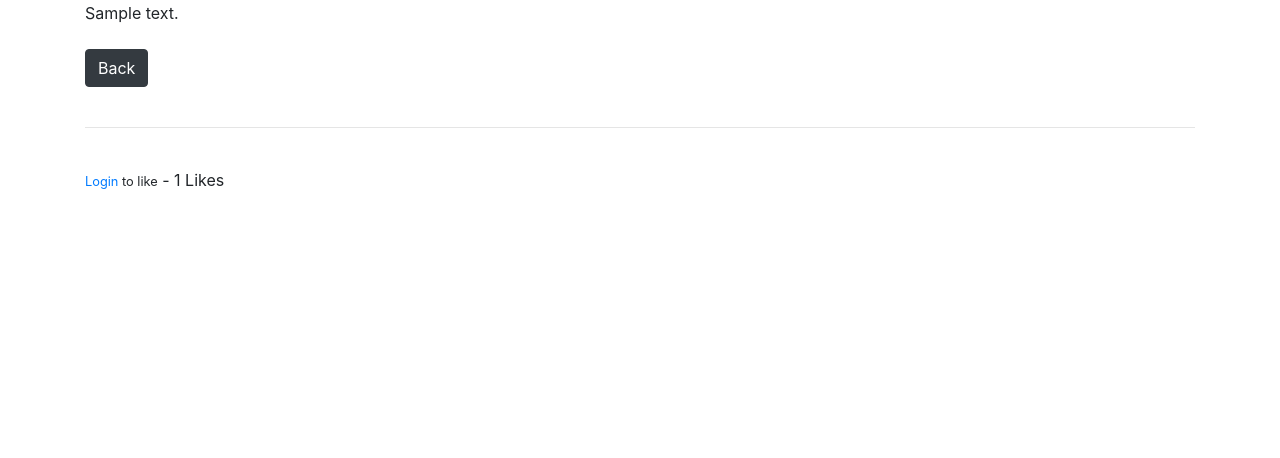
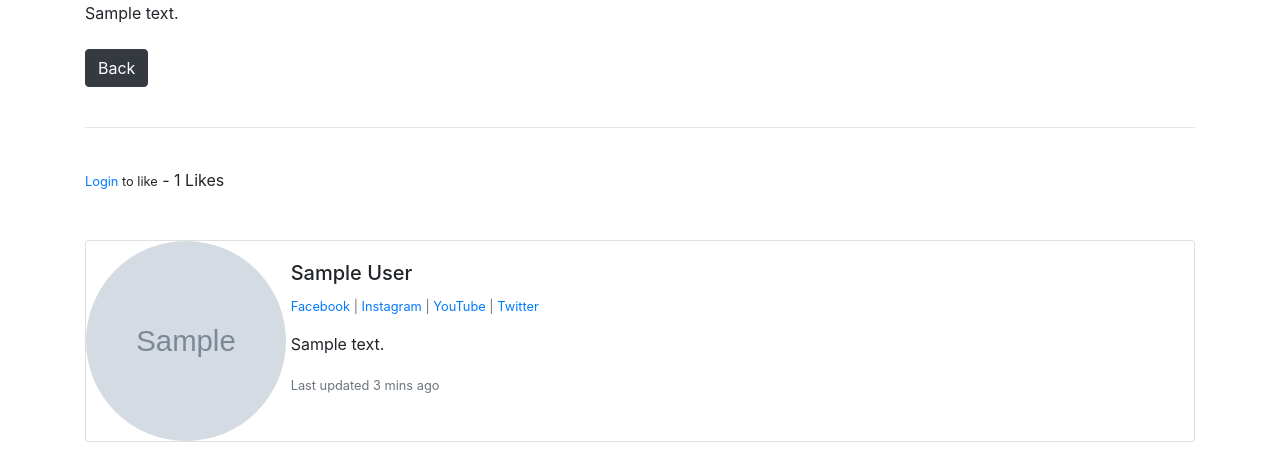
Before and after one commit to Archie9010/Blog, a Django app: page /article/1 in a window 1280 px wide. Shown: the part 516-974 px from the top of the page. Before the commit the page ends 705 px from the top, so only its background shows below. Run offline with Django 3.2, Linux system fonts and the light colour scheme; tables that the repository leaves empty hold one stand-in row (values such as "Sample post"); grey boxes marked "Sample" are stand-in pictures; some libraries are stand-ins or nearby versions.

Commit message:
Add social media media links to profile picture container

```diff
--- a/blog/models.py
+++ b/blog/models.py
@@ -19,9 +19,15 @@ class Category(models.Model):
 class Profile(models.Model):
     user = models.OneToOneField(User, null=True, on_delete=models.CASCADE)
     bio = models.TextField()
+    profile_pic = models.ImageField(null=True, blank=True,)
+    facebook_url = models.CharField(max_length=250, null=True, blank=True,)
+    instagram_url = models.CharField(max_length=250, null=True, blank=True,)
+    youtube_url = models.CharField(max_length=250, null=True, blank=True,)
+    twitter_url = models.CharField(max_length=250, null=True, blank=True,)
 
     def __str__(self):
         return str(self.user)
+
 
 class Post(models.Model):
     title = models.CharField(max_length=250)
--- a/templates/article_details.html
+++ b/templates/article_details.html
@@ -52,4 +52,39 @@
     - {{ total_likes }} Likes
 </form>
 
+<br/><br/>
+
+<div class="card mb-3">
+  <div class="row no-gutters">
+    <div class="col-md-2">
+      <img src="{{ post.author.profile.profile_pic.url }}" width=200 height=200 class="rounded-circle"  alt="IMG">
+    </div>
+    <div class="col-md-10">
+      <div class="card-body">
+        <h5 class="card-title"> {{ post.author.first_name }} {{ post.author.last_name }}</h5>
+        <p class="small text-muted">
+
+        {% if post.author.profile.facebook_url %}
+           <a href= "{{ post.author.profile.facebook_url }}">Facebook</a>
+        {% endif %}
+
+        {% if post.author.profile.instagram_url %}
+          | <a href= "{{ post.author.profile.instagram_url }}">Instagram</a>
+        {% endif %}
+
+        {% if post.author.profile.youtube_url %}
+          |  <a href= "{{ post.author.profile.youtube_url }}">YouTube</a>
+        {% endif %}
+
+        {% if post.author.profile.twitter_url %}
+          | <a href= "{{ post.author.profile.twitter_url }}">Twitter</a>
+        {% endif %}
+        </p>
+        <p class="card-text">{{ post.author.profile.bio }}</p>
+        <p class="card-text"><small class="text-muted">Last updated 3 mins ago</small></p>
+      </div>
+    </div>
+  </div>
+</div>
+
 {% endblock %}
```
Also changed, not shown: blog/migrations/0011_auto_20221108_1103.py (added).
